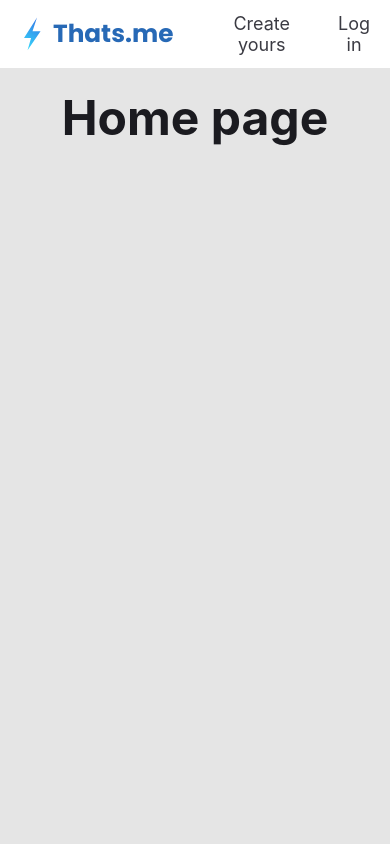
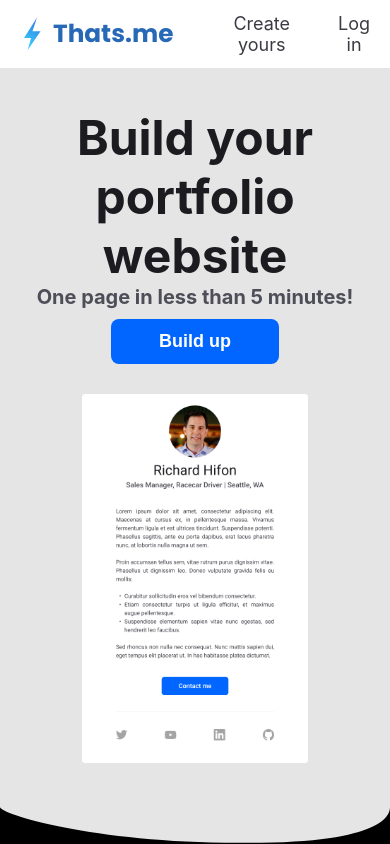
Before and after one commit to CodersCamp2021/team-dg-project-2, a React (Vite) app: page / in a window 390 px wide. Built offline with nearby package versions, Linux system fonts and the light colour scheme.

Commit message:
Home page (#16)
* Home page

* normalize class names

```diff
--- a/src/pages/Home.jsx
+++ b/src/pages/Home.jsx
@@ -1,5 +1,33 @@
+import '../styles/Home.css';
+
+import frame from '../../public/frame.png';
+
+import Button from '../components/Button.jsx';
+
+
 const Home = () => {
-  return <h1>Home page</h1>;
+  return (
+    <div className="home">
+      <section className="home__section">
+        <div className="home__text">
+          <h1>Build your portfolio website</h1>
+          <h5>One page in less than 5 minutes!</h5>
+          <Button pathname="/sign-up" text="Build up" />
+        </div>
+        <div className="home__img">
+          <img src={frame} className="home__frame" alt="showcase-img" />
+        </div>
+        <div className="home__wave">
+          <svg data-name="Layer 1" xmlns="http://www.w3.org/2000/svg" viewBox="0 0 1200 120" preserveAspectRatio="none">
+            <path
+              d="M741,116.23C291,117.43,0,27.57,0,6V120H1200V6C1200,27.93,1186.4,119.83,741,116.23Z"
+              className="shape-fill"
+            />
+          </svg>
+        </div>
+      </section>
+    </div>
+  );
 };
 
 export default Home;
--- /dev/null
+++ b/src/styles/Home.css
@@ -0,0 +1,77 @@
+.home {
+    display: flex;
+    flex-flow: row nowrap;
+    width: 100%;
+    height: 80vh;
+  }
+
+  .home__section {
+    height: 80vh;
+    display: flex;
+    flex-flow: row wrap;
+    justify-content: space-around;
+    align-items: center;
+    width: 100%;
+  }
+
+  .home__text {
+    display: flex;
+    flex-flow: column wrap;
+    justify-content: center;
+    align-items: flex-end;
+    padding: 40px;
+  }
+
+  .home__img {
+    display: flex;
+    justify-content: center;
+    align-items: center;
+    height: 100%;
+  }
+
+  .home__frame {
+    height: 100%;
+  }
+
+  .home__wave {
+    position: absolute;
+    bottom: 0;
+    left: 0;
+    width: 100%;
+    overflow: hidden;
+    line-height: 0;
+  }
+
+  .wave svg {
+    position: relative;
+    display: block;
+    width: calc(100% + 1.3px);
+    height: 197px;
+    transform: rotateY(180deg);
+    opacity: 0.8;
+  }
+
+  .wave .shape-fill {
+    fill: #326ee3;
+  }
+
+  @media screen and (max-width: 1279px) {
+    .home {
+      height: 100%;
+    }
+    .home__section {
+      flex-flow: column nowrap;
+    }
+
+    .home__text {
+      align-items: center;
+      padding: 20px;
+    }
+
+    .home__img {
+      display: flex;
+      justify-content: center;
+      align-items: center;
+      overflow: hidden;
+    }
+  }
```
Also changed, not shown: public/frame.png (added).
